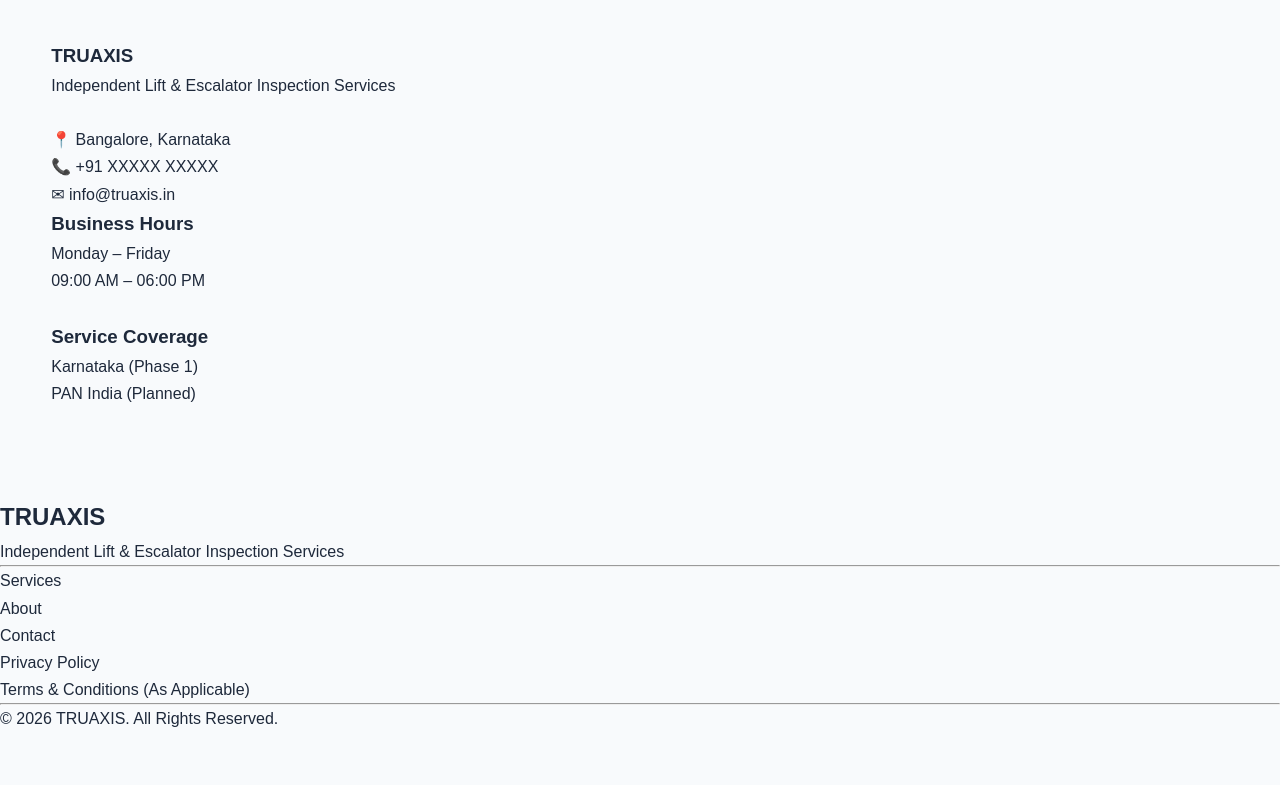
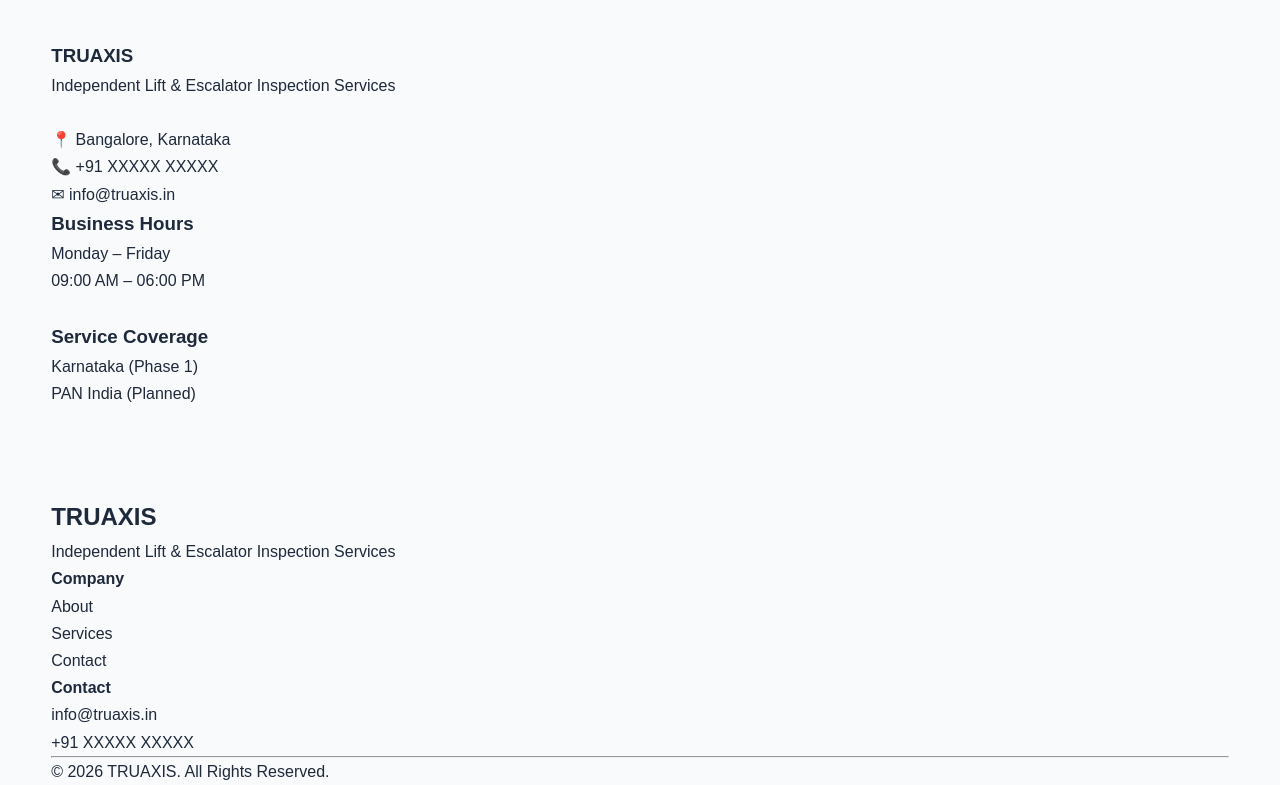
Before and after one commit to pradeepmurthy1992/truaxis-website, a React (Vite) app: page / in a window 1280 px wide. Shown: the part 6209-6994 px from the top of the page. Before the commit the page ends 6942 px from the top, so only its background shows below. Built offline with nearby package versions, Linux system fonts and the light colour scheme.

Commit message:
Update Footer.jsx

```diff
--- a/src/components/layout/Footer.jsx
+++ b/src/components/layout/Footer.jsx
@@ -1,44 +1,66 @@
 import React from "react";
+import Container from "./Container";
 
 function Footer() {
   return (
-    <footer>
 
-      <h2>TRUAXIS</h2>
+<footer className="footer">
 
-      <p>
-        Independent Lift & Escalator Inspection Services
-      </p>
+<Container>
 
-      <hr />
+<div className="footer-grid">
 
-      <p>
-        Services
-      </p>
+<div>
 
-      <p>
-        About
-      </p>
+<h2>TRUAXIS</h2>
 
-      <p>
-        Contact
-      </p>
+<p>
 
-      <p>
-        Privacy Policy
-      </p>
+Independent Lift &
+Escalator Inspection
+Services
 
-      <p>
-        Terms & Conditions (As Applicable)
-      </p>
+</p>
 
-      <hr />
+</div>
 
-      <p>
-        © 2026 TRUAXIS. All Rights Reserved.
-      </p>
+<div>
 
-    </footer>
+<h4>Company</h4>
+
+<a href="#about">About</a><br/>
+
+<a href="#services">Services</a><br/>
+
+<a href="#contact">Contact</a>
+
+</div>
+
+<div>
+
+<h4>Contact</h4>
+
+<p>info@truaxis.in</p>
+
+<p>+91 XXXXX XXXXX</p>
+
+</div>
+
+</div>
+
+<hr/>
+
+<p className="copyright">
+
+© 2026 TRUAXIS.
+All Rights Reserved.
+
+</p>
+
+</Container>
+
+</footer>
+
   );
 }
 
```
